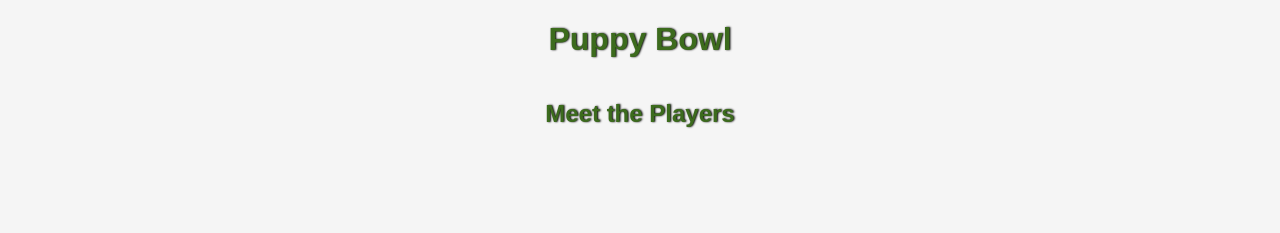
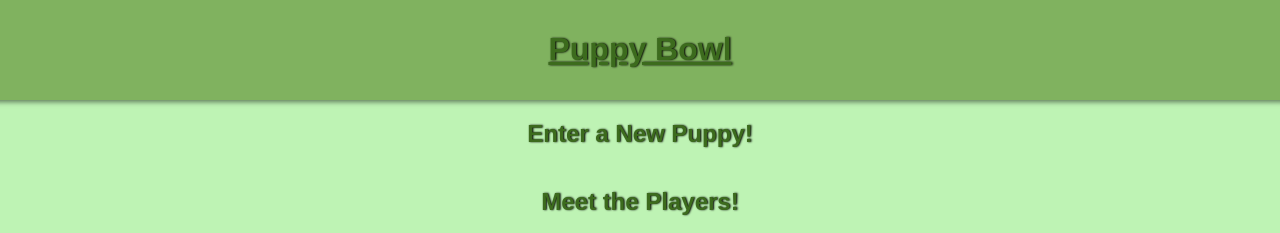
Before and after one commit to Nicholas671/PuppyBowl2, a website: page index.html in a window 1280 px wide. Drawn offline with Linux system fonts and the light colour scheme; no server answers.

Commit message:
background colors adjusted. 19th overall commit

```diff
--- a/index.html
+++ b/index.html
@@ -10,9 +10,16 @@
 </head>
 
 <body>
-  <h1>Puppy Bowl</h1>
+  <header>
+    <h1>
+      <a href="./index.html">Puppy Bowl</a>
+    </h1>
+  </header>
+
+
+  <h2>Enter a New Puppy!</h2>
   <form id="new-player-form"></form>
-  <h2>Meet the Players</h2>
+  <h2>Meet the Players!</h2>
   <main>
 
   </main>
--- a/styles.css
+++ b/styles.css
@@ -1,8 +1,17 @@
+header {
+  background-color: #80b25f;
+  color: inherit;
+  padding: 10px;
+  text-align: center;
+  width: 100%;
+  box-shadow: 0 2px 5px rgba(0, 0, 0, 0.5);
+}
+
 body {
   font-family: 'Arial', sans-serif;
   margin: 0;
   padding: 0;
-  background-color: #f5f5f5;
+  background-color: #bef3b4;
   display: flex;
   flex-direction: column;
   align-items: center;
@@ -10,6 +19,13 @@ body {
   color: #3c6b1d;
 }
 
+a {
+  color: inherit;
+}
+
+a:hover {
+  color: #2c3627;
+}
 
 main {
   display: grid;
```
